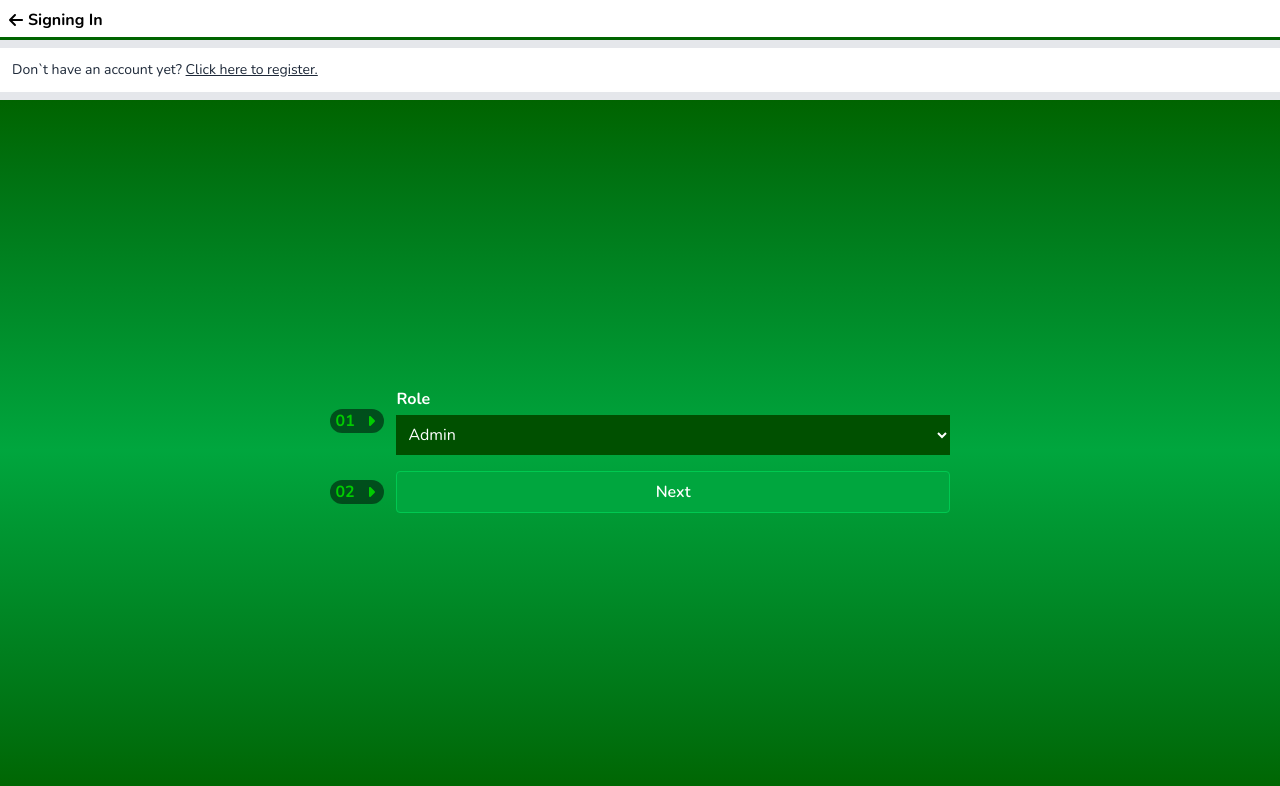
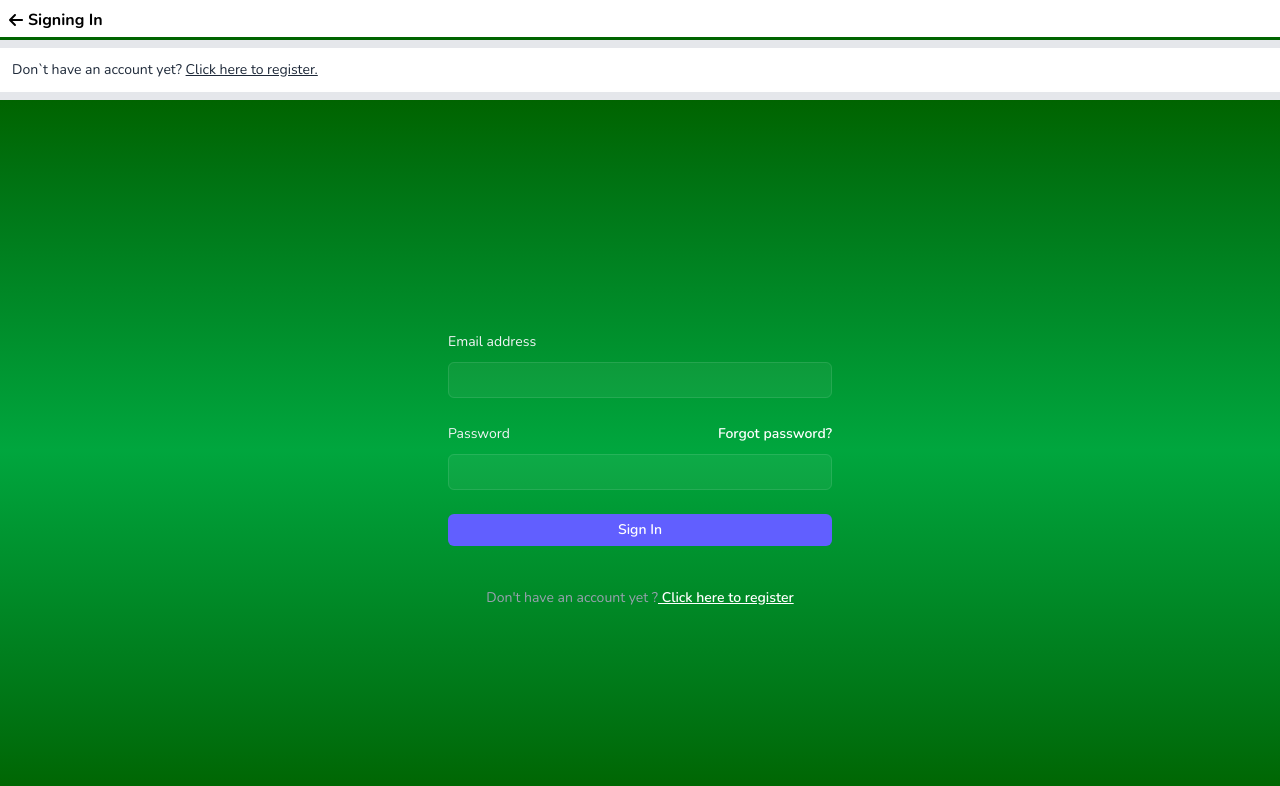
Before and after one commit to ReymondDeveloper/Solar-drying-system, a React (Vite) app in the folder FRONTEND/: page /sign-in in a window 1280 px wide. Shown: the top 786 px of the page. Built offline with nearby package versions, Linux system fonts and the light colour scheme.

Commit message:
add new changes in registration

```diff
--- a/FRONTEND/package.json
+++ b/FRONTEND/package.json
@@ -1,7 +1,7 @@
 {
   "name": "solar-drying-system",
   "private": true,
-  "version": "0.0.0",
+  "version": "0.0.3",
   "type": "module",
   "homepage": "https://github.com/ReymondDeveloper/Solar-drying-system",
   "scripts": {
--- a/FRONTEND/src/views/SignIn.jsx
+++ b/FRONTEND/src/views/SignIn.jsx
@@ -75,7 +75,7 @@ function SignIn() {
                         flex flex-col gap-4 md:w-[50%] md:mx-auto
                     "
           >
-            {formField.map((data, index) => (
+            {/* {formField.map((data, index) => (
               <div className="flex items-center gap-3" key={index}>
                 <div className="flex justify-center items-center gap-2 bg-[rgba(0,0,0,0.5)] w-15 rounded-full px-1">
                   <div className="flex justify-center font-bold text-[#00cc00]">
@@ -103,22 +103,52 @@ function SignIn() {
                   </select>
                 </div>
               </div>
-            ))}
-            <div className="flex items-center gap-3">
-              <div className="flex justify-center items-center gap-2 bg-[rgba(0,0,0,0.5)] w-15 rounded-full px-1">
-                <div className="flex justify-center font-bold text-[#00cc00]">
-                  <h1>02</h1>
-                </div>
-                <FaCaretRight className="text-[#00cc00]" />
+            ))} */}
+            <div class="flex min-h-full flex-col justify-center px-6 py-12 lg:px-8">
+              <div class="mt-10 sm:mx-auto sm:w-full sm:max-w-sm">
+                <form action="#" method="POST" class="space-y-6">
+                  <div>
+                    <label for="email" class="block text-sm/6 font-medium text-gray-100">Email address</label>
+                    <div class="mt-2">
+                      <input id="email" type="email" name="email" required autocomplete="email" class="block w-full rounded-md bg-white/5 px-3 py-1.5 text-base text-white outline-1 -outline-offset-1 outline-white/10 placeholder:text-gray-500 focus:outline-2 focus:-outline-offset-2 focus:outline-white sm:text-sm/6" />
+                    </div>
+                  </div>
+
+                  <div>
+                    <div class="flex items-center justify-between">
+                      <label for="password" class="block text-sm/6 font-medium text-gray-100">Password</label>
+                      <div class="text-sm">
+                        <a href="#" class="font-semibold text-white hover:text-red-400">Forgot password?</a>
+                      </div>
+                    </div>
+                    <div class="mt-2">
+                      <input id="password" type="password" name="password" required autocomplete="current-password" class="block w-full rounded-md bg-white/5 px-3 py-1.5 text-base text-white outline-1 -outline-offset-1 outline-white/10 placeholder:text-gray-500 focus:outline-2 focus:-outline-offset-2 focus:outline-white sm:text-sm/6" />
+                    </div>
+                  </div>
+
+                  <button
+                          type="submit"
+                          className="flex w-full justify-center rounded-md bg-indigo-500 px-3 py-1.5 text-sm font-semibold text-white hover:bg-indigo-400 focus:outline-none"
+                        >
+                    {loading ? "Signing in..." : "Sign In"}
+                  </button>
+                </form>
+
+                <p class="mt-10 text-center text-sm/6 text-gray-400">
+                  Don't have an account yet ?
+                  <a href="#" class="font-semibold text-white hover:text-red-400 underline">  Click here to register</a>
+                </p>
               </div>
+            </div>
 
-              <Button
+
+            {/* <Button
                 type={`submit`}
                 className={`w-full md:mx-auto border border-green-500`}
               >
                 Next
-              </Button>
-            </div>
+              </Button> */}
+
           </div>
         </form>
       </div>
```
